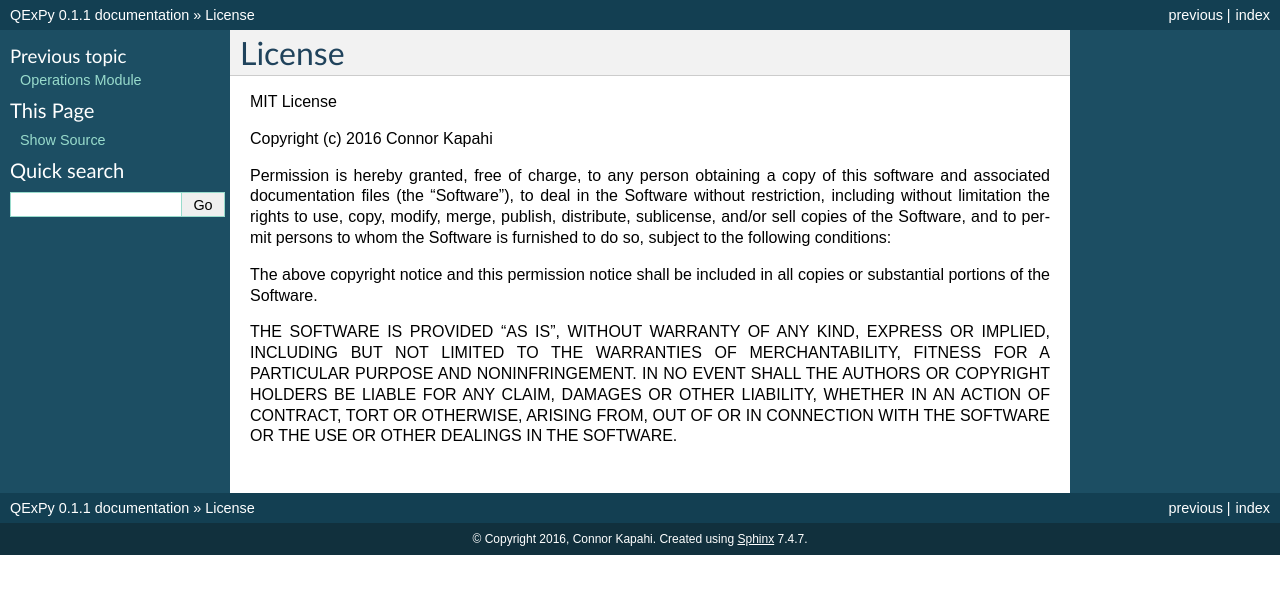
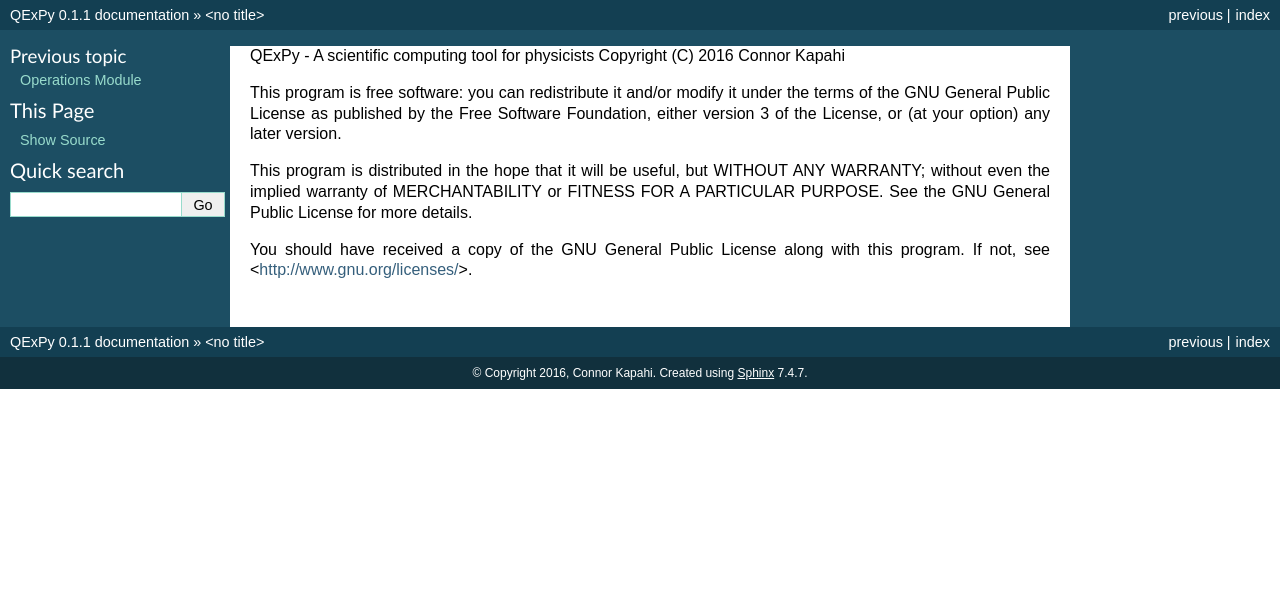
Before and after one commit to Queens-Physics/qexpy, a Sphinx documentation site: the page built from docs/LICENSE.rst, in a window 1280 px wide. Shown: the top 594 px of the page. Built offline with Sphinx 7.4.7, drawn with Linux system fonts in a browser that asks for light colours; pages that are not in the unit, such as notebooks, are missing from menus.

Commit message:
Changes to documentations

```diff
--- a/docs/LICENSE.rst
+++ b/docs/LICENSE.rst
@@ -1,24 +1,15 @@
-License
-=======
+QExPy - A scientific computing tool for physicists
+Copyright (C) 2016  Connor Kapahi
 
-MIT License
+This program is free software: you can redistribute it and/or modify
+it under the terms of the GNU General Public License as published by
+the Free Software Foundation, either version 3 of the License, or
+(at your option) any later version.
 
-Copyright (c) 2016 Connor Kapahi
+This program is distributed in the hope that it will be useful,
+but WITHOUT ANY WARRANTY; without even the implied warranty of
+MERCHANTABILITY or FITNESS FOR A PARTICULAR PURPOSE.  See the
+GNU General Public License for more details.
 
-Permission is hereby granted, free of charge, to any person obtaining a copy
-of this software and associated documentation files (the "Software"), to deal
-in the Software without restriction, including without limitation the rights
-to use, copy, modify, merge, publish, distribute, sublicense, and/or sell
-copies of the Software, and to permit persons to whom the Software is
-furnished to do so, subject to the following conditions:
-
-The above copyright notice and this permission notice shall be included in all
-copies or substantial portions of the Software.
-
-THE SOFTWARE IS PROVIDED "AS IS", WITHOUT WARRANTY OF ANY KIND, EXPRESS OR
-IMPLIED, INCLUDING BUT NOT LIMITED TO THE WARRANTIES OF MERCHANTABILITY,
-FITNESS FOR A PARTICULAR PURPOSE AND NONINFRINGEMENT. IN NO EVENT SHALL THE
-AUTHORS OR COPYRIGHT HOLDERS BE LIABLE FOR ANY CLAIM, DAMAGES OR OTHER
-LIABILITY, WHETHER IN AN ACTION OF CONTRACT, TORT OR OTHERWISE, ARISING FROM,
-OUT OF OR IN CONNECTION WITH THE SOFTWARE OR THE USE OR OTHER DEALINGS IN THE
-SOFTWARE.
+You should have received a copy of the GNU General Public License
+along with this program.  If not, see <http://www.gnu.org/licenses/>.
--- a/docs/intro.rst
+++ b/docs/intro.rst
@@ -3,3 +3,9 @@ Introduction
 
 QExPy is a package whose goal is to reduce the time required to produce
 lab reports for undergraduate students of Physics and Engineering Physics.
+To reduce the time required to produce a lab report, the propagation of errors
+and plotting of results has been moved into the background of the code as much
+as possible. For example, a common lab preformed by first years is an
+analysis of the stress and strain in a steel beam as one end is bent by a
+measured amount. The next section contains an example of a Jupyter notebook
+for said lab.
--- a/setup.py
+++ b/setup.py
@@ -2,12 +2,12 @@ from distutils.core import setup
 setup(
     name='QExPy',
     packages=['QExPy'],
-    version='1.2.2.dev8',
+    version='0.1.1',
     description='''Objects to handle calculations with uncertainty and
     plotting with a focus on use in physics.''',
-    author='Connor Kapahi',
+    author='Connor Kapahi and Prof. Ryan Martin',
     author_email='connorkapahi@gmail.com',
-    license='MIT',
+    license='GNU GLP v3',
     url='https://github.com/Queens-Physics/qphyssy',
     download_url='https://github.com/Queens-Physics/qphyssy/tarball/0.1',
     keywords=['physics', 'undergrad', 'queens', 'university', 'analysis',
```
Also changed, not shown: docs/uncertainties.rst (+47 -36 lines), docs/index.rst (line endings or trailing spaces), 11 other files.
